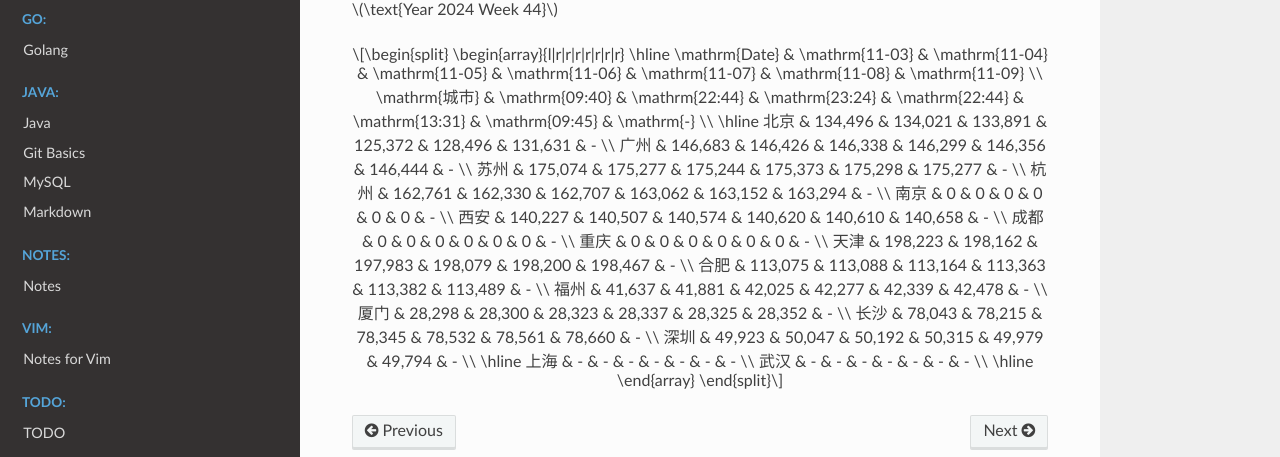
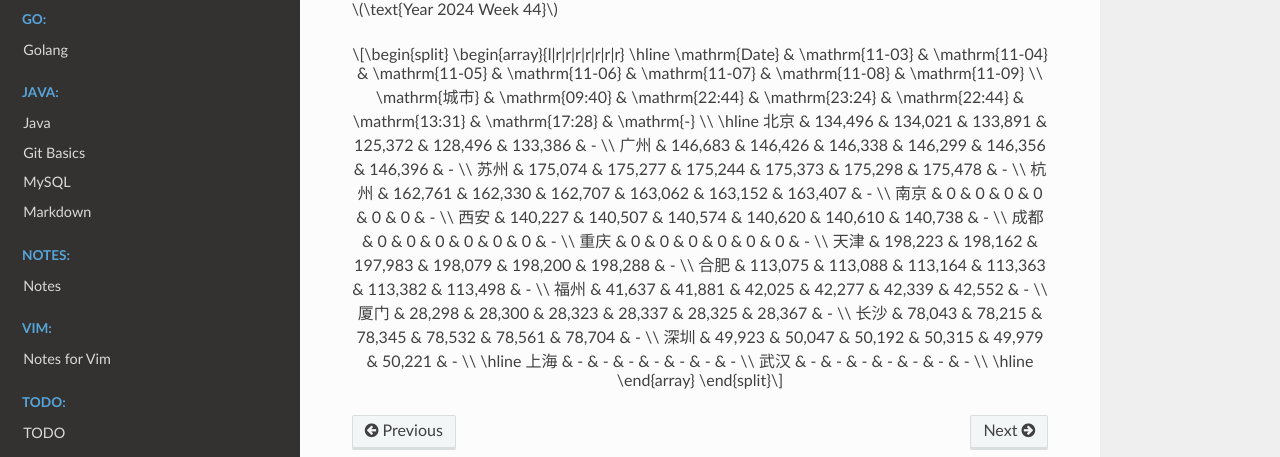
Before and after one commit to Pyrad/pyradnotes, a Sphinx documentation site: the page built from source/RealEstate/resalenumbers2024.md, in a window 1280 px wide and 900 px high, scrolled down 21228 px. Shown: the part 320-777 px from the top of the window. Built offline with Sphinx 7.4.7 and the Read the Docs theme 3.1.0, drawn with Linux system fonts in a browser that asks for light colours; pages that are not in the unit, such as notebooks, are missing from menus; a script that is not in the unit is left out.

Commit message:
Realestate Update resale numbers 2024-11-08 17:28

```diff
--- a/source/RealEstate/resalenumbers2024.md
+++ b/source/RealEstate/resalenumbers2024.md
@@ -1419,22 +1419,22 @@ $$
 \begin{array}{l|r|r|r|r|r|r|r}
 \hline
 \mathrm{Date} & \mathrm{11-03} & \mathrm{11-04} & \mathrm{11-05} & \mathrm{11-06} & \mathrm{11-07} & \mathrm{11-08} & \mathrm{11-09} \\
-\mathrm{城市} & \mathrm{09:40} & \mathrm{22:44} & \mathrm{23:24} & \mathrm{22:44} & \mathrm{13:31} & \mathrm{09:45} & \mathrm{-} \\
+\mathrm{城市} & \mathrm{09:40} & \mathrm{22:44} & \mathrm{23:24} & \mathrm{22:44} & \mathrm{13:31} & \mathrm{17:28} & \mathrm{-} \\
 \hline
-北京 & 134,496 & 134,021 & 133,891 & 125,372 & 128,496 & 131,631 & - \\
-广州 & 146,683 & 146,426 & 146,338 & 146,299 & 146,356 & 146,444 & - \\
-苏州 & 175,074 & 175,277 & 175,244 & 175,373 & 175,298 & 175,277 & - \\
-杭州 & 162,761 & 162,330 & 162,707 & 163,062 & 163,152 & 163,294 & - \\
+北京 & 134,496 & 134,021 & 133,891 & 125,372 & 128,496 & 133,386 & - \\
+广州 & 146,683 & 146,426 & 146,338 & 146,299 & 146,356 & 146,396 & - \\
+苏州 & 175,074 & 175,277 & 175,244 & 175,373 & 175,298 & 175,478 & - \\
+杭州 & 162,761 & 162,330 & 162,707 & 163,062 & 163,152 & 163,407 & - \\
 南京 & 0 & 0 & 0 & 0 & 0 & 0 & - \\
-西安 & 140,227 & 140,507 & 140,574 & 140,620 & 140,610 & 140,658 & - \\
+西安 & 140,227 & 140,507 & 140,574 & 140,620 & 140,610 & 140,738 & - \\
 成都 & 0 & 0 & 0 & 0 & 0 & 0 & - \\
 重庆 & 0 & 0 & 0 & 0 & 0 & 0 & - \\
-天津 & 198,223 & 198,162 & 197,983 & 198,079 & 198,200 & 198,467 & - \\
-合肥 & 113,075 & 113,088 & 113,164 & 113,363 & 113,382 & 113,489 & - \\
-福州 & 41,637 & 41,881 & 42,025 & 42,277 & 42,339 & 42,478 & - \\
-厦门 & 28,298 & 28,300 & 28,323 & 28,337 & 28,325 & 28,352 & - \\
-长沙 & 78,043 & 78,215 & 78,345 & 78,532 & 78,561 & 78,660 & - \\
-深圳 & 49,923 & 50,047 & 50,192 & 50,315 & 49,979 & 49,794 & - \\
+天津 & 198,223 & 198,162 & 197,983 & 198,079 & 198,200 & 198,288 & - \\
+合肥 & 113,075 & 113,088 & 113,164 & 113,363 & 113,382 & 113,498 & - \\
+福州 & 41,637 & 41,881 & 42,025 & 42,277 & 42,339 & 42,552 & - \\
+厦门 & 28,298 & 28,300 & 28,323 & 28,337 & 28,325 & 28,367 & - \\
+长沙 & 78,043 & 78,215 & 78,345 & 78,532 & 78,561 & 78,704 & - \\
+深圳 & 49,923 & 50,047 & 50,192 & 50,315 & 49,979 & 50,221 & - \\
 \hline
 上海 & - & - & - & - & - & - & - \\
 武汉 & - & - & - & - & - & - & - \\
```
Also changed, not shown: 1 other file.
